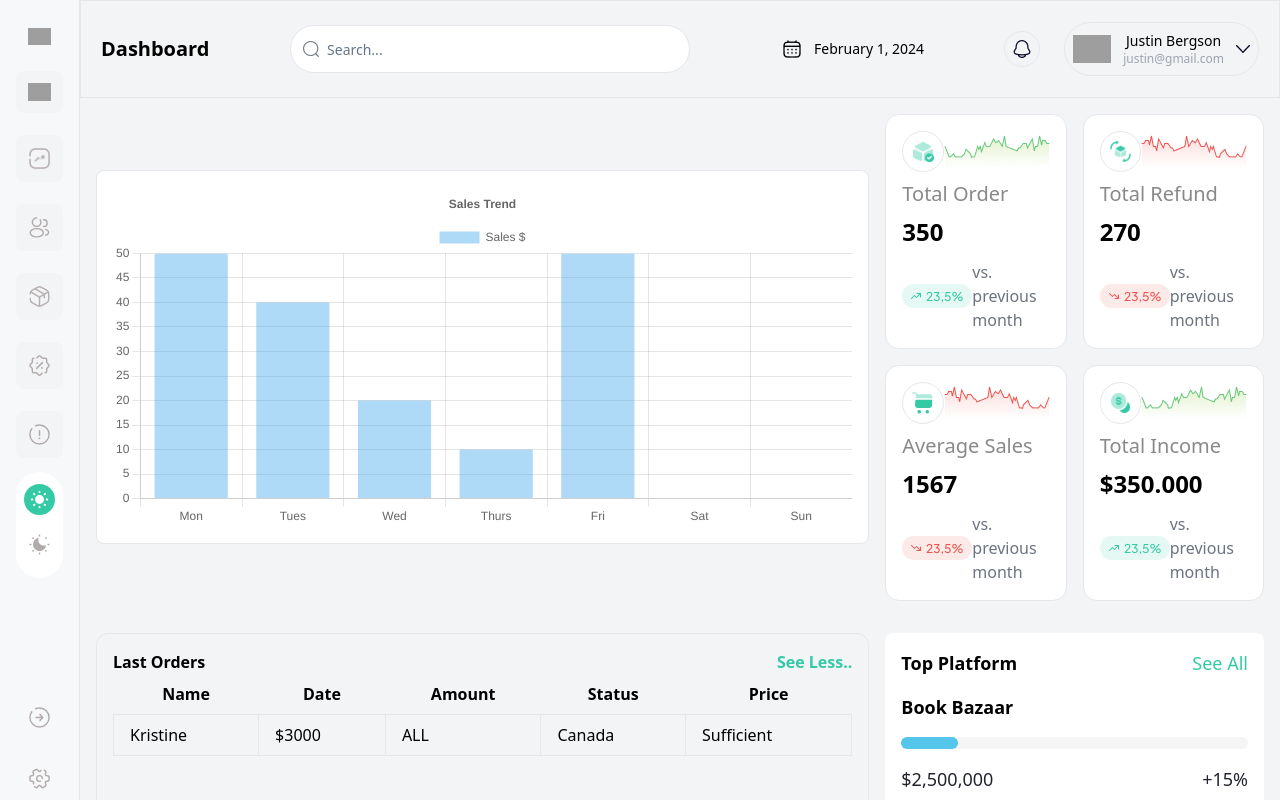
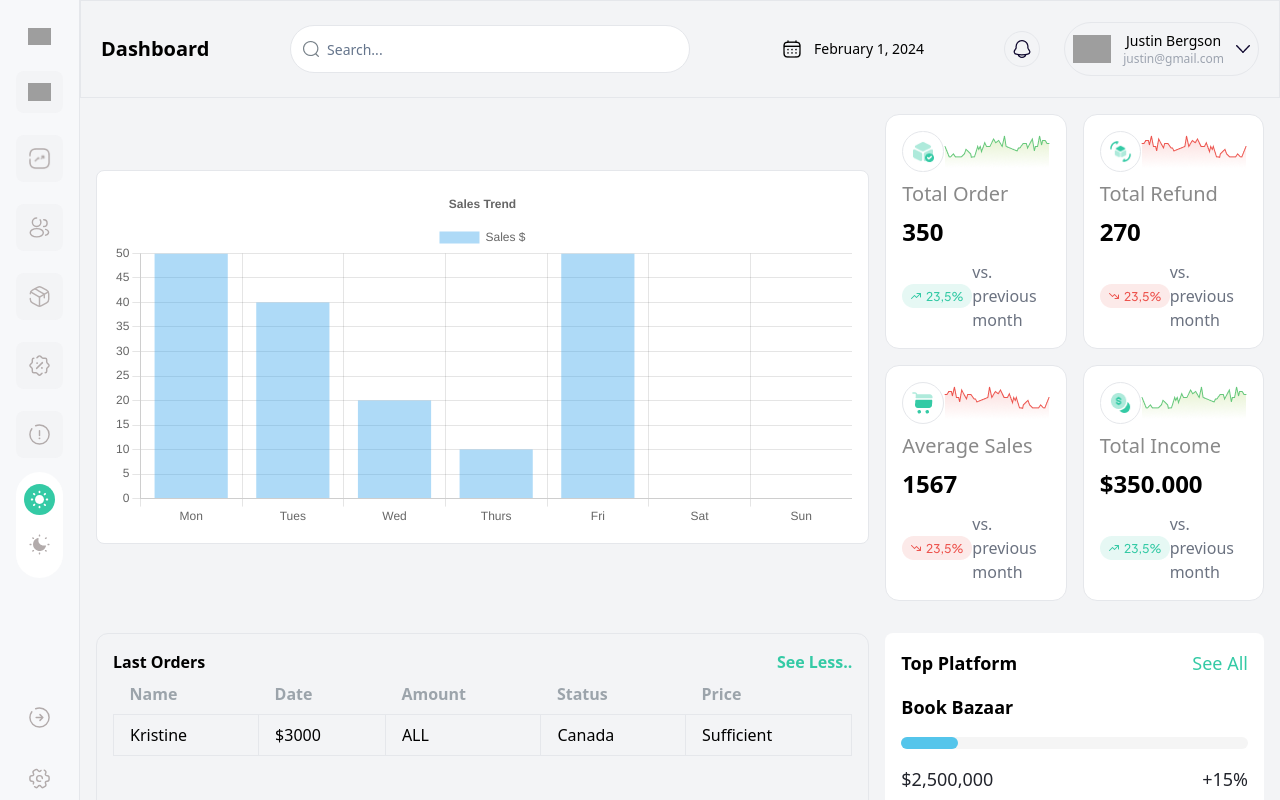
Before and after one commit to Emmanuel-Ingwe/analytics-dashh, a Next.js app: page / in a window 1280 px wide. Shown: the top 800 px of the page. Built offline with nearby package versions, Linux system fonts and the light colour scheme; grey boxes are pictures that could not be loaded.

Commit message:
add:Lstorders

```diff
--- a/components/LastOrders/index.jsx
+++ b/components/LastOrders/index.jsx
@@ -11,7 +11,7 @@ const index = () => {
       <div className="overflow-y-scroll lg:overflow-hidden">
         <table className="table-auto w-full">
         <thead>
-            <tr>
+            <tr className=' text-left font-medium text-[#9CA4AB]'>
             <th className="px-4 py-2">Name</th>
             <th className="px-4 py-2">Date</th>
             <th className="px-4 py-2">Amount</th>
```
